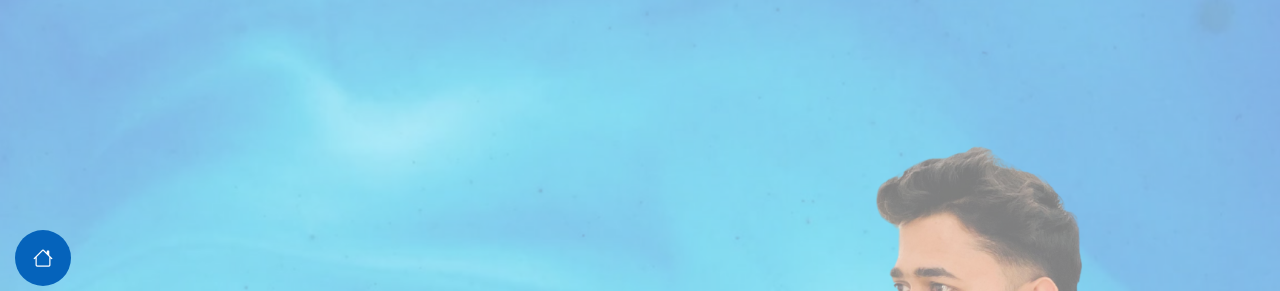
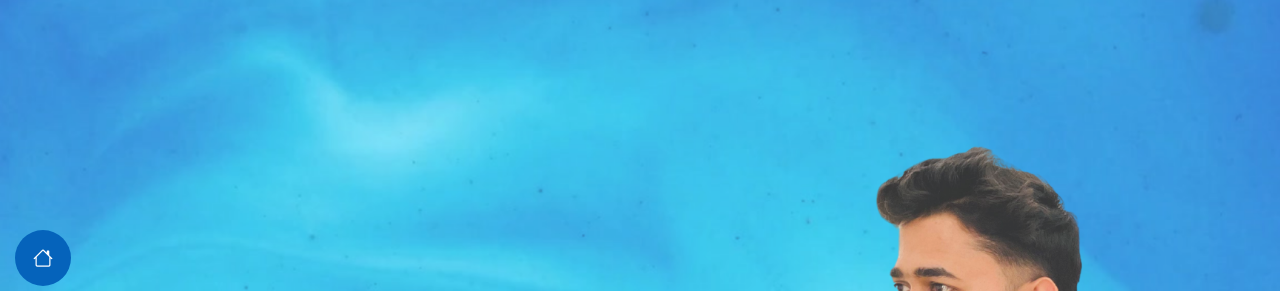
Before and after one commit to Isuru-Weerasinghe/MyPortfolio, a plain HTML site: page index.html in a window 1280 px wide. Shown: the top 291 px of the page. Drawn offline with Linux system fonts and the light colour scheme.

Commit message:
Update main.css

```diff
--- a/assets/css/main.css
+++ b/assets/css/main.css
@@ -537,7 +537,7 @@ section,
 
 .hero:before {
   content: "";
-  background: color-mix(in srgb, var(--background-color), transparent 50%);
+  background: color-mix(in srgb, var(--background-color), transparent 80%);
   position: absolute;
   inset: 0;
   z-index: 2;
```
